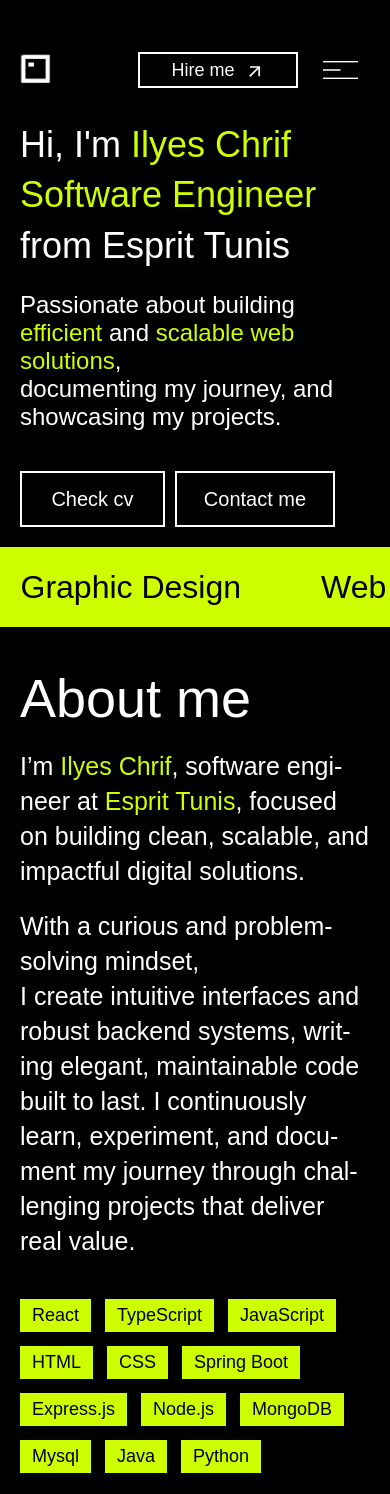
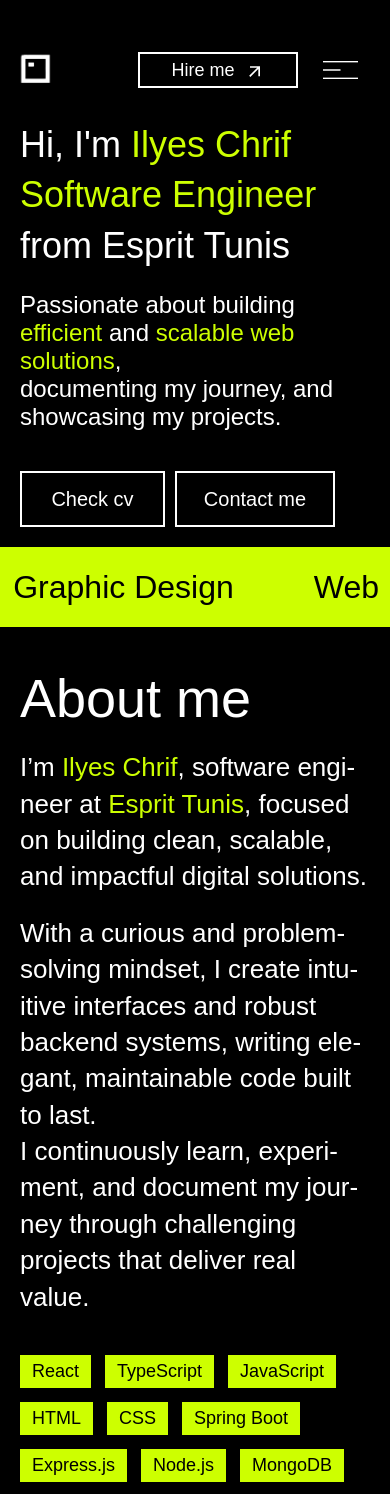
Before and after one commit to Ilyeschrif22/minicube-front, a React (Create React App) app: page / in a window 390 px wide. Shown: the top 1494 px of the page. Built offline with nearby package versions, Linux system fonts and the light colour scheme; no server answers; a web font is replaced by a local one.

Commit message:
fixed responsive mobile about me

```diff
--- a/src/components/about-me/aboutme.jsx
+++ b/src/components/about-me/aboutme.jsx
@@ -15,8 +15,8 @@ const Aboutme = () => {
             </p>
 
             <p className="about-description">
-              With a curious and problem-solving mindset,<br /> I create intuitive interfaces and robust backend systems,
-              writing elegant, maintainable code built to last. I continuously learn, experiment, and document my journey
+              With a curious and problem-solving mindset, I create intuitive interfaces and robust backend systems,
+              writing elegant, maintainable code built to last.<br /> I continuously learn, experiment, and document my journey
               through challenging projects that deliver real value.
             </p>
 
--- a/src/components/about-me/styles.css
+++ b/src/components/about-me/styles.css
@@ -57,7 +57,7 @@
 @media (max-width: 720px) {
     .about-me-section {
         padding: 20px 20px;
-        height: 120vh;
+        height: 165vh;
     }
 
     .about-me-image {
@@ -68,16 +68,16 @@
     }
 
     .intro-text {
-        font-size: 25px;
+        font-size: 26px;
     }
 
     .about-description {
-        font-size: 25px;
+        font-size: 26px;
     }
 
     .intro-text,
     .about-description {
-        max-width: 550px;
+        max-width: 350px;
         word-wrap: break-word;
         hyphens: auto;
         white-space: normal;
--- a/src/components/projects/projects.jsx
+++ b/src/components/projects/projects.jsx
@@ -5,15 +5,15 @@ import "./styles.css";
 
 const backendUrl = process.env.REACT_APP_BACKEND_URL;
 const categories = [
-  { key: "Web Development", label: "Web Developpement", width: "280px" },
+  { key: "Web Development", label: "Web Developpement", width: "320px" },
   {
     key: "Mobile Development",
     label: "Mobile Developpement",
-    width: "280px",
+    width: "320px",
   },
-  { key: "Cloud & Deployment", label: "Cloud & Deployment", width: "280px" },
+  { key: "Cloud & Deployment", label: "Cloud & Deployment", width: "320px" },
   { key: "Design", label: "Design", width: "180px" },
-  { key: "AI", label: "AI", width: "90px" },
+  { key: "AI", label: "AI", width: "130px" },
 ];
 
 const Projects = () => {
```
